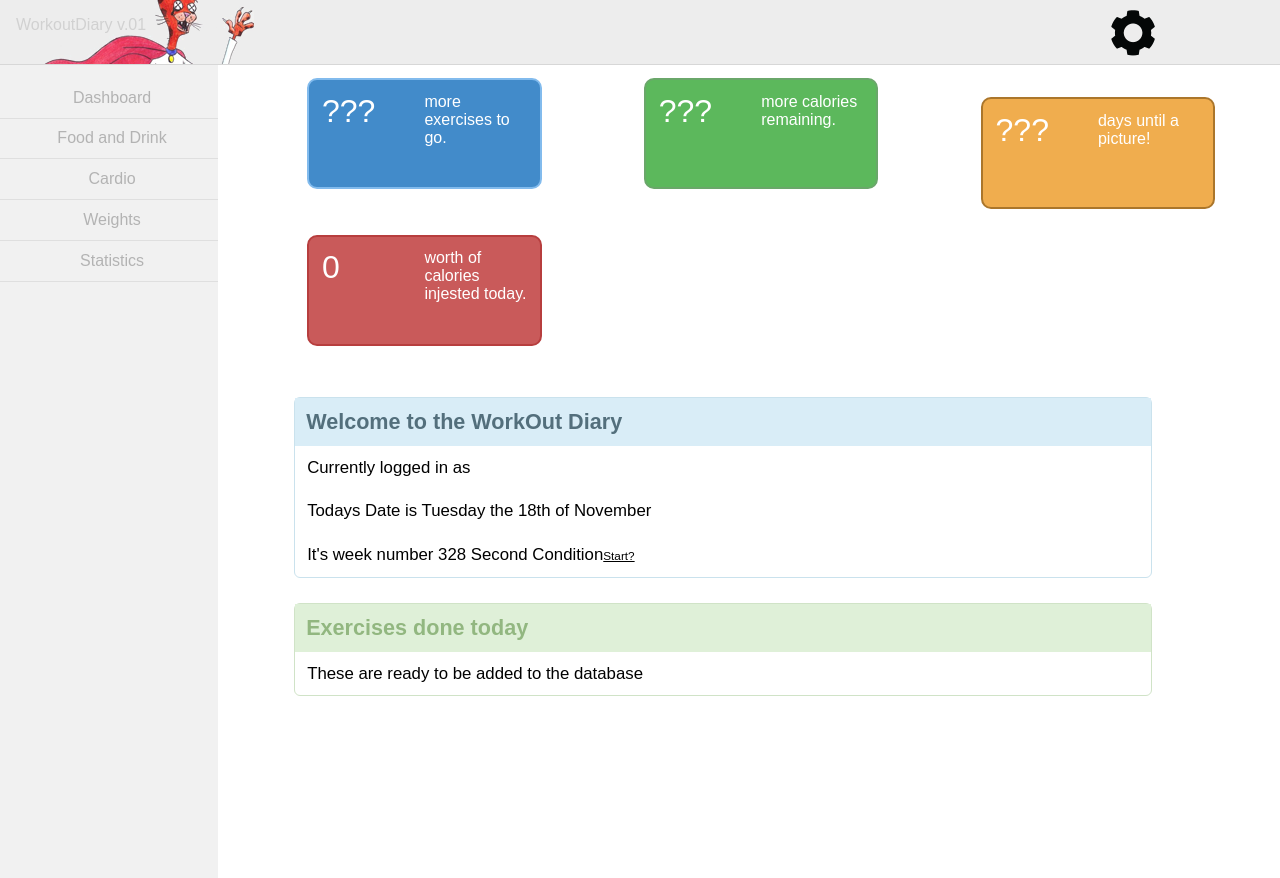
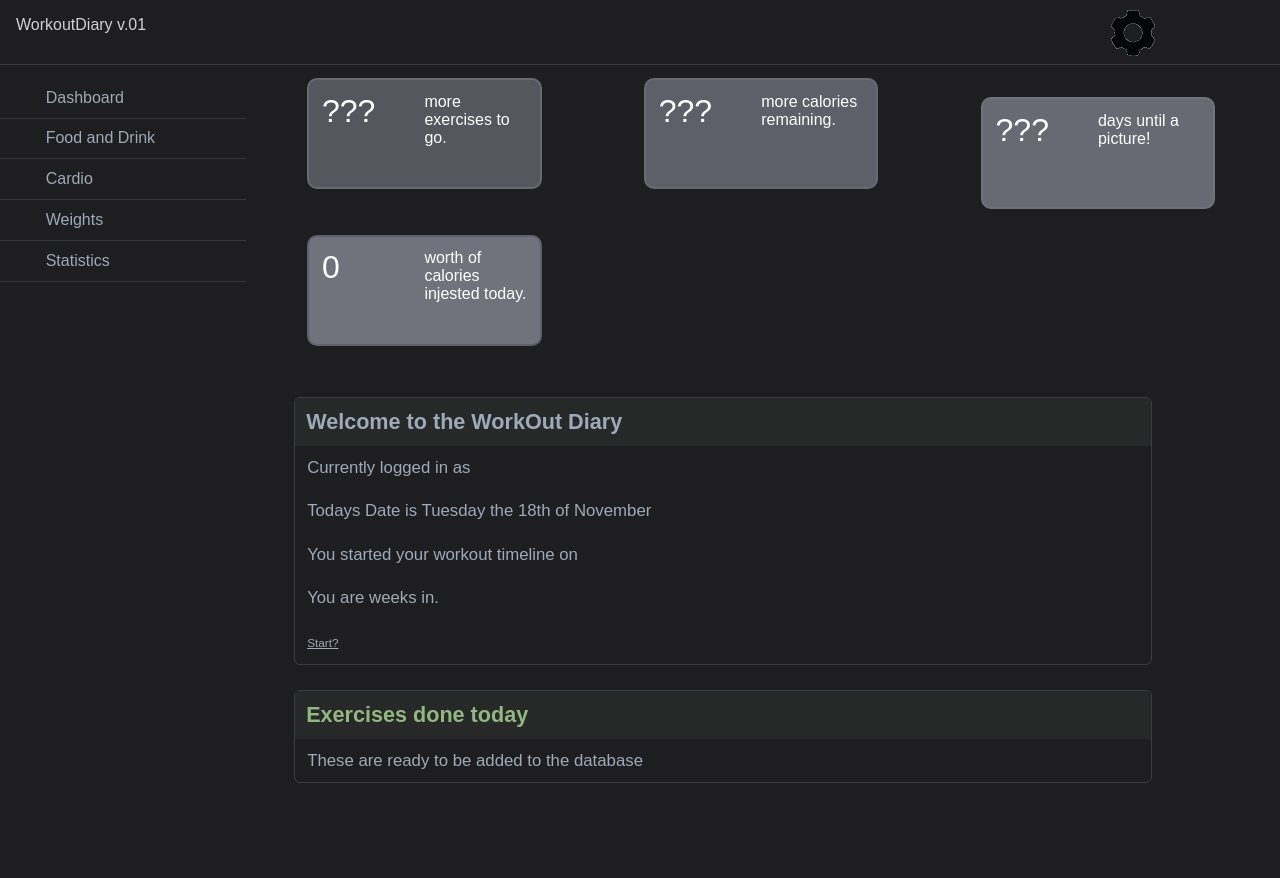
Before and after one commit to intheon/workout-diary, a PHP site: page / in a window 1280 px wide. Run offline with PHP 8.4, Linux system fonts and the light colour scheme; data comes from the database, SQL or seed files in the repository; data that the repository does not hold is empty.

Commit message:
mathematics!

```diff
--- a/css/cardio_page.css
+++ b/css/cardio_page.css
@@ -96,6 +96,6 @@
     padding:2%;
     margin-top:2%;
     width:100%;
-    background-color: #E2E7E9;
+    background-color: #9DAABA;
     border-radius:11px;
 }
--- a/css/food_page.css
+++ b/css/food_page.css
@@ -13,8 +13,9 @@
     float:right;
     width:70%;
     border: 1px solid;
-    border-color:#CCCCCC;
+    border-color:#525258;
     padding:5px;
+    color:#525258;
 }
 
 .food_form input[type="button"]
@@ -65,4 +66,5 @@
     width:96%;
     padding:3%;
     border-radius: 8px
+    color:#525258;
 }
--- a/css/global_framework.css
+++ b/css/global_framework.css
@@ -12,11 +12,13 @@ body
     margin:0px;
     padding:0px;
     height:100%;
+    background-color:#1E1E21;
+    color:#9DAABA ;
 }
 
 a
 {
-    color:#B3B3B3;
+    color:#9DAABA;
     text-decoration: none;
 }
 
@@ -31,7 +33,7 @@ a:hover {
     margin-bottom:1em;
     padding:1%;
     border: 1px solid;
-    border-color: #DFDFDF;
+    border-color: #363640;
     border-radius:6px;
 }
 
@@ -40,18 +42,18 @@ a:hover {
     float:left;
     padding-top:1%;
     height:100%;
-    background-color:#F1F1F1;
+    background-color:#1E1E21;
     width:17%;
 }
 
 #menu_panel div
 {
     border-bottom: 1px solid;
-    border-color: #DFDFDF;
+    border-color: #363640;
     padding:5%;
-    padding-left:8%;
+    padding-left:21%;
     width:87%;
-    text-align:center;
+    text-align:left;
 }
 #interaction_panel
 {
@@ -64,17 +66,17 @@ a:hover {
 .information_panel
 {
     border: 1px solid;
-    border-color: #CAE2ED;
+    border-color: #3C3C42;
     border-radius:6px;
 }
 .information_panel h1
 {
-    background-color:#D9EDF7;
+    background-color:#272828;
     padding:0%;
     margin:0%;
     font-size:1.35em;
     padding:0.5em;
-    color:#536F7C;
+    color:#9DAABA;
 }
 .information_panel p
 {
@@ -82,11 +84,12 @@ a:hover {
     margin:0%;
     font-size:1.05em;
     padding:0.7em;
+
 }
 .tab_panel
 {
     border: 1px solid;
-    border-color: #DFDFDF;
+    border-color: #363640;
     border-radius:6px;
     margin-top:3%;
     display:inline-block;
@@ -117,26 +120,24 @@ a:hover {
     color:black;
 }
 
-
-
 input[type="radio"] + label
 {
     color:#000;
     font-size:2em;
 }
 
-
 input[type="button"]
 {
     padding:0.7%;
-    background:#fff;
+    background:#3C3C42;
     border: 1px solid;
-    border-color:#F0F2F3;
+    border-color:#3C3C42;
     font-size:1em;
+    color:#768291;
 }
 input[type="button"]:hover
 {
-    background:#F0F2F3;
+    background:#424246;
 }
 select
 {
@@ -144,14 +145,11 @@ select
 }
 #toolbar
 {
-    background:url(../img/hdbg.png);
-    background-repeat: no-repeat;
-    background-position: 2%;
     width:100%;
     height:4em;
-    background-color:#EDEDED;
+    background-color:#1E1E21;
     border-bottom: 1px solid;
-    border-color:#D7D7D7;
+    border-color:#3C3C42;
 }
 #greeting
 {
@@ -182,7 +180,7 @@ select
     display:none;
     background-color: #FFFFFF;
     border: 1px solid;
-    border-color: #EDEDED;
+    border-color: #363640;
     border-radius: 15px;
     position: absolute;
     margin:0;
@@ -201,12 +199,12 @@ select
 {
     margin-top:3%;
     border: 1px solid;
-    border-color: #D0E3C7;
+    border-color: #3C3C42;
     border-radius:6px;
 }
 .localstorage_panel h1
 {
-    background-color:#DFF0D8;
+    background-color:#272828;
     padding:0%;
     margin:0%;
     font-size:1.35em;
@@ -242,3 +240,8 @@ select
     color:#FFDFA3;
     float:right;
 }
+input[type="text"]
+{
+    background-color: #272828;
+
+}
--- a/css/index_page.css
+++ b/css/index_page.css
@@ -8,7 +8,7 @@
 
 #modules_bar div
 {
-        float:left;
+    float:left;
     width:100%;
     float:left;
     padding:1%;
@@ -47,23 +47,23 @@
 }
 #exercises_illustration
 {
-    background-color:#428BCA;
-    border-color:#82BBED !important;
+    background-color:#56565f;
+    border-color:#696973 !important;
 }
 #calories_illustration
 {
-    background-color:#5CB85C;
-    border-color:#6AA76A !important;
+    background-color:#5f5f69;
+    border-color:#696973 !important;
 }
 #pictures_illustration
 {
-    background-color:#F0AD4E;
-    border-color:#AB762B !important;
+    background-color:#696973;
+    border-color:#72727d !important;
 }
 #existing_calories_illustration
 {
-    background-color:#C95A5A;
-    border-color:#B73E3E !important;
+    background-color:#72727d;
+    border-color:#5f5f69 !important;
 }
 #initialise_weeks
 {
--- a/index.php
+++ b/index.php
@@ -1,6 +1,7 @@
 <!DOCTYPE html>
 <html lang="en" xml:lang="en">
 <head>
+    <meta charset="UTF-8">
     <link href="css/global_framework.css" rel="stylesheet" type="text/css">
     <link href="css/index_page.css" rel="stylesheet" type="text/css">
 </head>
@@ -53,7 +54,13 @@
         <h1>Welcome to the WorkOut Diary</h1>
         <p>Currently logged in as <span id="currentUser"></span></p>
         <p>Todays Date is <span id="currentDate"></span></p>
-        <p>It's week number <span id="weekNumber"></span><span id="initialise_weeks">Start?</span></p>
+
+        <div id="week_information_panel">
+            <p>You started your workout timeline on <span id="startDate"></span></p>
+            <p>You are <span id="weekNumber"></span> weeks in.</p>
+            <p><span id="initialise_weeks">Start?</span></p>
+        </div>
+
     </div>
     <div class="localstorage_panel">
         <h1>Exercises done today</h1>
--- a/js/index_engine.js
+++ b/js/index_engine.js
@@ -9,9 +9,6 @@ $(document).ready(function(){
 
 	var value = localStorage.getItem("currentUser");
 		value = parseInt(value);
-
-
-
 
 	cDate = whatDate();
 
@@ -50,11 +47,27 @@ $(document).ready(function(){
 			url:  "http://localhost/workout-diary/php/module_manage_timings.php",
 			data: {
 				getDate: true,
-				currentDays: dayOfYearCounter()
 			},
-			success: function(responses)
+			success: function(jsonString)
 			{
-				$("#weekNumber").append(responses);
+				// i just get a json string back from
+				// the server with bits of useful shit in
+
+				var jsonObj = JSON.parse(jsonString);
+
+				$("#startDate").html(jsonObj[0].date);
+
+				// the next block is the logic that
+				// figures out how far you are in
+
+				var dayOfYear = dayOfYearCounter();
+				var dayStarted = jsonObj[0].days_in;
+
+				var difference = dayOfYear - dayStarted;
+				var weekCount = Math.floor(difference / 7);
+
+				$("#weekNumber").html(weekCount);
+
 			}
 		});
 
--- a/php/module_manage_timings.php
+++ b/php/module_manage_timings.php
@@ -12,50 +12,27 @@ if (isset($_POST['reset']))
 	{
 		$date = $_POST['date'];
 		$daysIn = $_POST['daysIn'];
+		$delete = mysqli_query($connect,"DELETE FROM timings");
 		$sql = mysqli_query($connect,"INSERT INTO timings (week_number,date,day_of_week,days_in) VALUES (1,'$date',1,'$daysIn') ");
-
 	}
 }
 
 
 
-if (isset($_POST['getDate']) && isset($_POST['currentDays']))
+if (isset($_POST['getDate']))
 {
 	if ($_POST['getDate'] == true)
 	{
-		//$currentDays = $_POST['currentDays'];
-
-		$currentDays = 328;
 
 		$sql = mysqli_query($connect,"SELECT * FROM timings WHERE `id` = (SELECT MAX(id) FROM `timings`)");
 
 		$row = mysqli_fetch_assoc($sql);
 
-		$date = $row['days_in'];
+		$array = array();
 
-		if ($currentDays - $date < 7)
-		{
-			echo $date - $currentDays;
-			echo "\n";
-			echo $date;
-			echo "\n";
-			echo $currentDays;
-			echo "\n";
-			echo "First Condition";
-		}
-		else if ($currentDays - $date >= 7)
-		{
-			echo $date;
-			echo "\n";
-			echo $currentDays;
-			echo "\n";
-			echo "Second Condition";
-		}
-		else
-		{
-			echo "bork";
-		}
+		$array[] = $row;
 
+		echo json_encode($array);
 
 	}
 }
```
